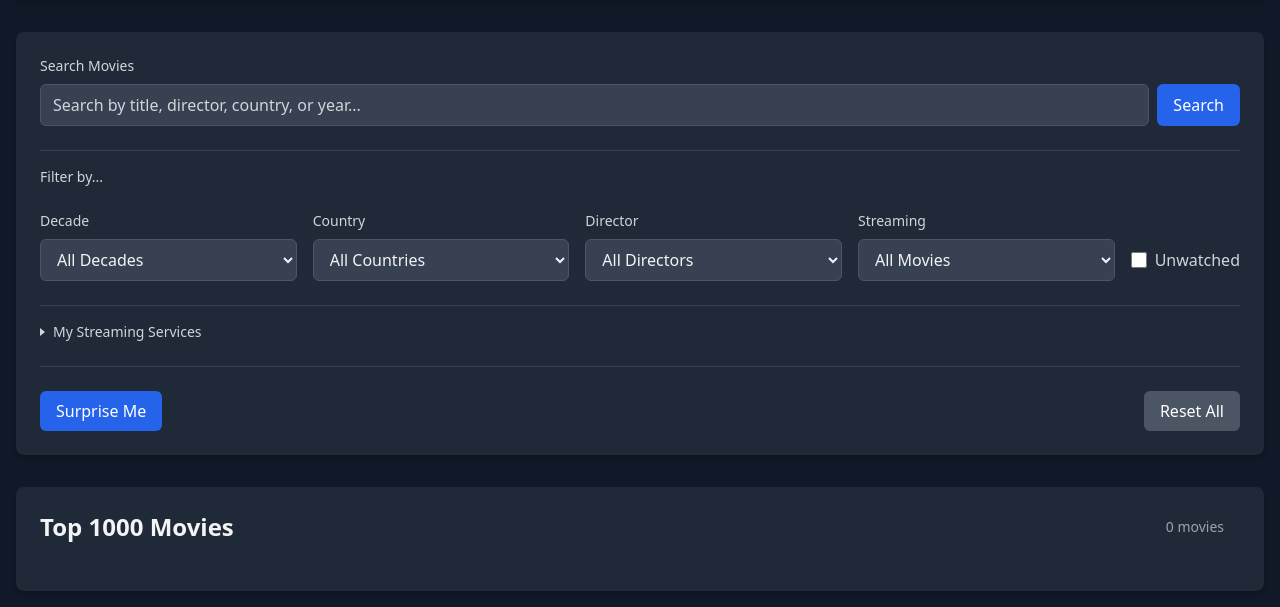
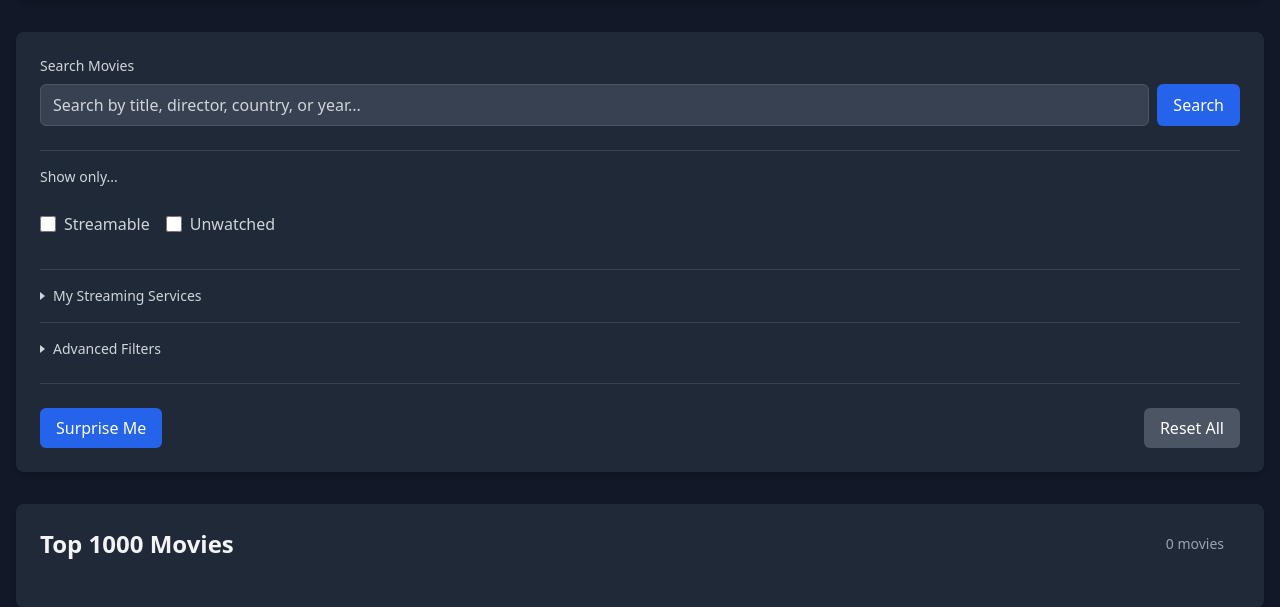
Before and after one commit to hmorris94/Mubi-1000, a Flask app: page / in a window 1280 px wide. Shown: the part 208-815 px from the top of the page. Run offline with Flask 3, Linux system fonts and the light colour scheme; data that the repository does not hold is empty; some libraries are stand-ins or nearby versions.

Commit message:
Focus main page on streamability, collapse other filters under 'Advanced'

```diff
--- a/app/scraper.py
+++ b/app/scraper.py
@@ -23,10 +23,12 @@ class MubiScraper:
 
     def setup_driver(self):
         chrome_options = Options()
-        chrome_options.add_argument("--headless")
+        chrome_options.add_argument("--headless=new")
         chrome_options.add_argument("--no-sandbox")
         chrome_options.add_argument("--disable-dev-shm-usage")
         chrome_options.add_argument("--disable-gpu")
+        chrome_options.add_argument("--disable-software-rasterizer")
+        chrome_options.add_argument("--disable-extensions")
         chrome_options.add_argument("--window-size=1920,1080")
         chrome_options.add_argument("--user-agent=Mozilla/5.0 (Windows NT 10.0; Win64; x64) AppleWebKit/537.36")
 
--- a/app/streaming.py
+++ b/app/streaming.py
@@ -9,7 +9,7 @@ from simplejustwatchapi.justwatch import search as jw_search
 
 
 # Delay between API calls (seconds)
-REQUEST_DELAY = 0.75
+REQUEST_DELAY = 0.5
 
 
 class StreamingLookup:
--- a/app/templates/index.html
+++ b/app/templates/index.html
@@ -10,9 +10,19 @@
             <div class="flex-1">
                 <label class="block text-sm font-medium text-gray-300 mb-2">Search Movies</label>
                 <div class="flex gap-2">
+                    <div class="relative flex-1">
                         <input type="text" id="searchInput"
-                           class="flex-1 px-3 py-2 bg-gray-700 border border-gray-600 rounded-md focus:outline-none focus:ring-2 focus:ring-blue-500 text-gray-100"
+                               class="w-full px-3 py-2 pr-8 bg-gray-700 border border-gray-600 rounded-md focus:outline-none focus:ring-2 focus:ring-blue-500 text-gray-100"
                                placeholder="Search by title, director, country, or year...">
+                        <button id="searchClear"
+                                onclick="clearSearch()"
+                                class="absolute right-2 top-1/2 -translate-y-1/2 hidden w-5 h-5 flex items-center justify-center rounded-full bg-gray-500 hover:bg-gray-400 text-gray-100 text-xs leading-none transition"
+                                aria-label="Clear search">
+                            <svg xmlns="http://www.w3.org/2000/svg" viewBox="0 0 10 10" class="w-2.5 h-2.5" fill="none" stroke="currentColor" stroke-width="2" stroke-linecap="round">
+                                <line x1="2" y1="2" x2="8" y2="8"/><line x1="8" y1="2" x2="2" y2="8"/>
+                            </svg>
+                        </button>
+                    </div>
                     <button onclick="loadMovies()"
                             class="px-4 py-2 bg-blue-600 text-white rounded-md hover:bg-blue-700 transition">
                         Search
@@ -22,10 +32,39 @@
         </div>
 
         <!-- Filters -->
-        <div class="border-t border-gray-700 pt-4 mb-6">
-            <label class="block text-sm font-medium text-gray-300 mb-3">Filter by...</label>
+        <div class="border-t border-gray-700 pt-4 mb-4">
+            <label class="block text-sm font-medium text-gray-300 mb-3">Show only...</label>
         </div>
         <div class="flex flex-wrap gap-4 items-end mb-6">
+            <label class="flex items-center cursor-pointer h-[42px] whitespace-nowrap">
+                <input type="checkbox" id="streamableToggle" class="mr-2 w-4 h-4">
+                <span class="text-base text-gray-300">Streamable</span>
+            </label>
+            <label class="flex items-center cursor-pointer h-[42px] whitespace-nowrap">
+                <input type="checkbox" id="hideWatchedToggle" class="mr-2 w-4 h-4">
+                <span class="text-base text-gray-300">Unwatched</span>
+            </label>
+        </div>
+
+        <!-- My Services Configuration -->
+        <div class="border-t border-gray-700 pt-4 mb-4">
+            <button onclick="toggleMyServicesPanel()" class="flex items-center gap-2 text-sm font-medium text-gray-300 hover:text-gray-100 transition mb-3">
+                <span id="myServicesCaret" class="inline-block transition-transform duration-200" style="border-left:5px solid currentColor;border-top:4px solid transparent;border-bottom:4px solid transparent;width:0;height:0"></span>
+                My Streaming Services
+            </button>
+            <div id="myServicesPanel" class="hidden">
+                <div id="myServicesCheckboxes" class="grid grid-cols-2 md:grid-cols-3 lg:grid-cols-4 gap-2"></div>
+            </div>
+        </div>
+
+        <!-- Advanced Filters -->
+        <div class="border-t border-gray-700 pt-4 mb-6">
+            <button onclick="toggleAdvancedFiltersPanel()" class="flex items-center gap-2 text-sm font-medium text-gray-300 hover:text-gray-100 transition mb-3">
+                <span id="advancedFiltersCaret" class="inline-block transition-transform duration-200" style="border-left:5px solid currentColor;border-top:4px solid transparent;border-bottom:4px solid transparent;width:0;height:0"></span>
+                Advanced Filters
+            </button>
+            <div id="advancedFiltersPanel" class="hidden">
+                <div class="flex flex-wrap gap-4 items-end">
                     <div class="flex-1 min-w-[120px]">
                         <label class="block text-sm font-medium text-gray-300 mb-2">Decade</label>
                         <select id="decadeFilter"
@@ -47,28 +86,14 @@
                             <option value="">All Directors</option>
                         </select>
                     </div>
-            <div class="flex-1 min-w-[120px]">
-                <label class="block text-sm font-medium text-gray-300 mb-2">Streaming</label>
-                <select id="streamingFilter"
+                    <div class="flex-1 min-w-[120px]" id="streamingServiceWrapper">
+                        <label class="block text-sm font-medium text-gray-300 mb-2">Streaming Service</label>
+                        <select id="streamingServiceFilter"
                                 class="w-full px-3 py-2 bg-gray-700 border border-gray-600 rounded-md focus:outline-none focus:ring-2 focus:ring-blue-500 text-gray-100">
-                    <option value="">All Movies</option>
-                    <option value="__my__">My Services</option>
+                            <option value="">N/A</option>
                         </select>
                     </div>
-            <label class="flex items-center cursor-pointer h-[42px] whitespace-nowrap">
-                <input type="checkbox" id="hideWatchedToggle" class="mr-2 w-4 h-4">
-                <span class="text-base text-gray-300">Unwatched</span>
-            </label>
                 </div>
-
-        <!-- My Services Configuration -->
-        <div class="border-t border-gray-700 pt-4 mb-6">
-            <button onclick="toggleMyServicesPanel()" class="flex items-center gap-2 text-sm font-medium text-gray-300 hover:text-gray-100 transition mb-3">
-                <span id="myServicesCaret" class="inline-block transition-transform duration-200" style="border-left:5px solid currentColor;border-top:4px solid transparent;border-bottom:4px solid transparent;width:0;height:0"></span>
-                My Streaming Services
-            </button>
-            <div id="myServicesPanel" class="hidden">
-                <div id="myServicesCheckboxes" class="grid grid-cols-2 md:grid-cols-3 lg:grid-cols-4 gap-2"></div>
             </div>
         </div>
 
@@ -119,17 +144,18 @@
     let initialLoadDone = false;
 
     const FILTER_KEY = 'mubi_filters';
-    const FILTER_VERSION = 1;
+    const FILTER_VERSION = 2;
 
     function saveFilters() {
         const state = {
-            v:           FILTER_VERSION,
-            q:           document.getElementById('searchInput').value,
-            hideWatched: document.getElementById('hideWatchedToggle').checked,
-            streaming:   document.getElementById('streamingFilter').value,
-            decade:      document.getElementById('decadeFilter').value,
-            country:     document.getElementById('countryFilter').value,
-            director:    document.getElementById('directorFilter').value,
+            v:               FILTER_VERSION,
+            q:               document.getElementById('searchInput').value,
+            hideWatched:     document.getElementById('hideWatchedToggle').checked,
+            streamable:      document.getElementById('streamableToggle').checked,
+            streamingService: document.getElementById('streamingServiceFilter').value,
+            decade:          document.getElementById('decadeFilter').value,
+            country:         document.getElementById('countryFilter').value,
+            director:        document.getElementById('directorFilter').value,
         };
         localStorage.setItem(FILTER_KEY, JSON.stringify(state));
     }
@@ -142,12 +168,23 @@
                 localStorage.removeItem(FILTER_KEY);
                 return;
             }
-            if (state.q)           document.getElementById('searchInput').value = state.q;
-            if (state.hideWatched) document.getElementById('hideWatchedToggle').checked = true;
-            if (state.streaming)   document.getElementById('streamingFilter').value = state.streaming;
-            if (state.decade)      document.getElementById('decadeFilter').value = state.decade;
-            if (state.country)     document.getElementById('countryFilter').value = state.country;
-            if (state.director)    document.getElementById('directorFilter').value = state.director;
+            if (state.q) {
+                document.getElementById('searchInput').value = state.q;
+                document.getElementById('searchClear').classList.remove('hidden');
+            }
+            if (state.hideWatched)     document.getElementById('hideWatchedToggle').checked = true;
+            if (state.streamable)      document.getElementById('streamableToggle').checked = true;
+            if (state.streamingService) document.getElementById('streamingServiceFilter').value = state.streamingService;
+            if (state.decade)          document.getElementById('decadeFilter').value = state.decade;
+            if (state.country)         document.getElementById('countryFilter').value = state.country;
+            if (state.director)        document.getElementById('directorFilter').value = state.director;
+            if (state.decade || state.country || state.director || state.streamingService) {
+                const panel = document.getElementById('advancedFiltersPanel');
+                const caret = document.getElementById('advancedFiltersCaret');
+                panel.classList.remove('hidden');
+                caret.style.transform = 'rotate(90deg)';
+            }
+            updateStreamingServiceFilterState();
         } catch (e) { /* ignore corrupt data */ }
     }
 
@@ -188,13 +225,13 @@
                 directorSelect.appendChild(option);
             });
 
-            const streamingSelect = document.getElementById('streamingFilter');
+            const streamingServiceSelect = document.getElementById('streamingServiceFilter');
             if (filterOptions.streaming_services) {
                 filterOptions.streaming_services.forEach(s => {
                     const option = document.createElement('option');
                     option.value = s.technical_name;
                     option.textContent = `${s.name} (${s.count})`;
-                    streamingSelect.appendChild(option);
+                    streamingServiceSelect.appendChild(option);
                 });
             }
 
@@ -257,11 +294,19 @@
                 headers: { 'Content-Type': 'application/json' },
                 body: JSON.stringify({ services: selected }),
             });
-            const streaming = document.getElementById('streamingFilter').value;
-            if (streaming === '__my__') loadMovies();
+            if (document.getElementById('streamableToggle').checked) loadMovies();
         } catch (error) {
             console.error('Error saving my services:', error);
         }
+    }
+
+    function updateStreamingServiceFilterState() {
+        const streamable = document.getElementById('streamableToggle').checked;
+        const wrapper = document.getElementById('streamingServiceWrapper');
+        const select = document.getElementById('streamingServiceFilter');
+        select.disabled = streamable;
+        wrapper.classList.toggle('opacity-40', streamable);
+        wrapper.classList.toggle('pointer-events-none', streamable);
     }
 
     function toggleMyServicesPanel() {
@@ -272,12 +317,24 @@
         if (!isHidden) renderMyServicesPanel();
     }
 
+    function toggleAdvancedFiltersPanel() {
+        const panel = document.getElementById('advancedFiltersPanel');
+        const caret = document.getElementById('advancedFiltersCaret');
+        const isHidden = panel.classList.toggle('hidden');
+        caret.style.transform = isHidden ? '' : 'rotate(90deg)';
+    }
+
     function updateFilterHighlights() {
-        const selects = ['decadeFilter', 'countryFilter', 'directorFilter', 'streamingFilter'];
+        const selects = ['decadeFilter', 'countryFilter', 'directorFilter'];
         selects.forEach(id => {
             const el = document.getElementById(id);
             el.classList.toggle('filter-active', el.value !== '');
         });
+        const streamable = document.getElementById('streamableToggle');
+        streamable.closest('label').classList.toggle('filter-active', streamable.checked);
+        // Advanced streaming service highlight only when not overridden
+        const svc = document.getElementById('streamingServiceFilter');
+        svc.classList.toggle('filter-active', svc.value !== '' && !streamable.checked);
         const cb = document.getElementById('hideWatchedToggle');
         cb.closest('label').classList.toggle('filter-active', cb.checked);
         const search = document.getElementById('searchInput');
@@ -293,8 +350,14 @@
         const hideWatched = document.getElementById('hideWatchedToggle').checked;
         if (hideWatched) params.append('hide_watched', 'true');
 
-        const streaming = document.getElementById('streamingFilter').value;
-        if (streaming) params.append('streaming_service', streaming);
+        // Streamable checkbox takes priority over advanced streaming service filter
+        const streamable = document.getElementById('streamableToggle').checked;
+        if (streamable) {
+            params.append('streaming_service', '__my__');
+        } else {
+            const streamingService = document.getElementById('streamingServiceFilter').value;
+            if (streamingService) params.append('streaming_service', streamingService);
+        }
 
         const decade = document.getElementById('decadeFilter').value;
         if (decade) params.append('decade', decade);
@@ -336,10 +399,12 @@
     function resetFilters() {
         document.getElementById('searchInput').value = '';
         document.getElementById('hideWatchedToggle').checked = false;
-        document.getElementById('streamingFilter').value = '';
+        document.getElementById('streamableToggle').checked = false;
+        document.getElementById('streamingServiceFilter').value = '';
         document.getElementById('decadeFilter').value = '';
         document.getElementById('countryFilter').value = '';
         document.getElementById('directorFilter').value = '';
+        updateStreamingServiceFilterState();
         localStorage.removeItem(FILTER_KEY);
         loadMovies();
     }
@@ -370,12 +435,27 @@
         }
     }
 
+    function clearSearch() {
+        document.getElementById('searchInput').value = '';
+        document.getElementById('searchClear').classList.add('hidden');
+        loadMovies();
+    }
+
+    // Show/hide the clear button based on input content
+    document.getElementById('searchInput').addEventListener('input', function() {
+        document.getElementById('searchClear').classList.toggle('hidden', this.value === '');
+    });
+
     // All controls trigger the same unified load
     document.getElementById('searchInput').addEventListener('keypress', function(e) {
         if (e.key === 'Enter') loadMovies();
     });
     document.getElementById('hideWatchedToggle').addEventListener('change', loadMovies);
-    document.getElementById('streamingFilter').addEventListener('change', loadMovies);
+    document.getElementById('streamableToggle').addEventListener('change', function() {
+        updateStreamingServiceFilterState();
+        loadMovies();
+    });
+    document.getElementById('streamingServiceFilter').addEventListener('change', loadMovies);
     document.getElementById('decadeFilter').addEventListener('change', loadMovies);
     document.getElementById('countryFilter').addEventListener('change', loadMovies);
     document.getElementById('directorFilter').addEventListener('change', loadMovies);
```
Lines whose indentation alone changed are shown as unchanged.
